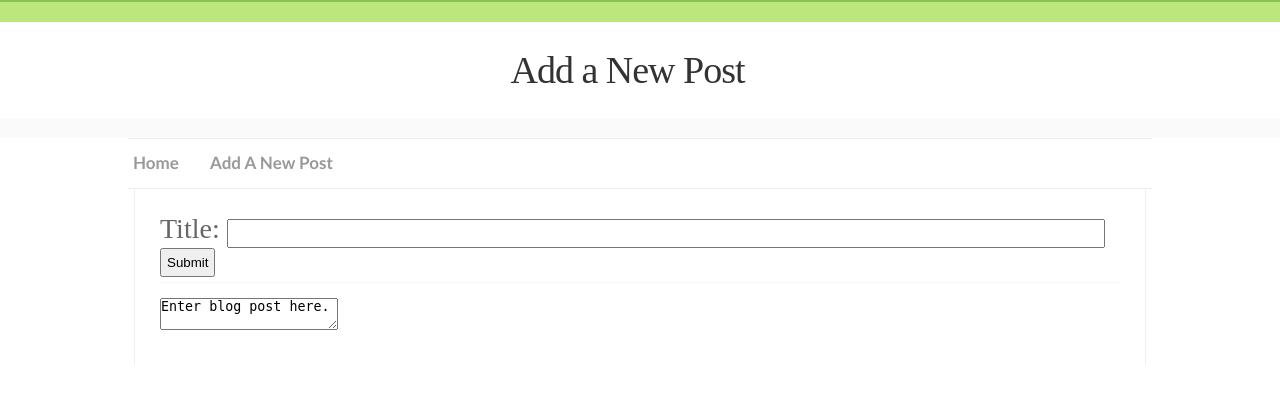
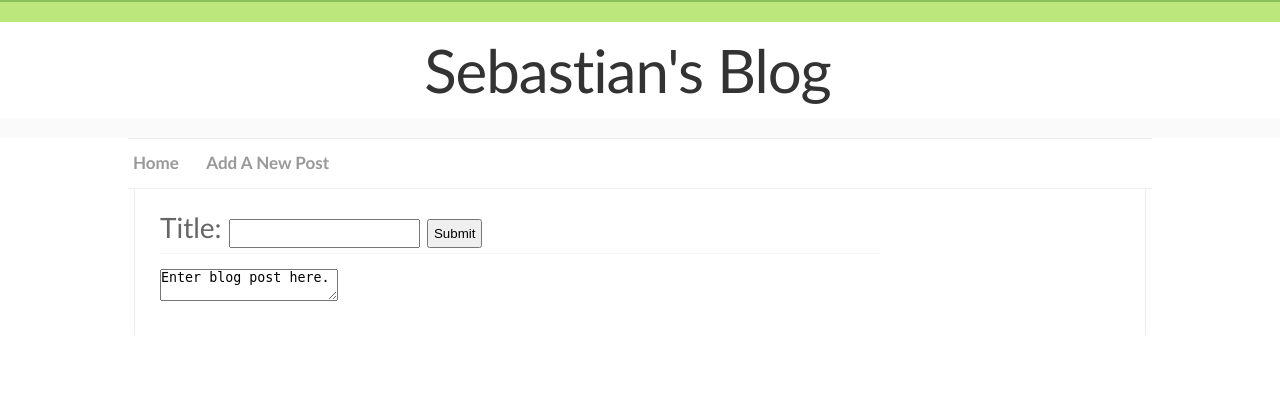
Before and after one commit to sgreenholtz/php_course_work, a PHP site: page /add_post.php in a window 1280 px wide. Shown: the top 404 px of the page. Run offline with PHP 8.4, Linux system fonts and the light colour scheme; some libraries are stand-ins or nearby versions.

Commit message:
Tweaked the nav and banner

```diff
--- a/project_3/add_post.php
+++ b/project_3/add_post.php
@@ -1,32 +1,19 @@
-<!DOCTYPE html>
-<html>
+<?php include_once('header.php') ?>
 
-    <head>
-        <title>Sebastian's Blog</title>
 
-        <link href="css/blog.css" rel="stylesheet" />
-        <script src="//tinymce.cachefly.net/4.2/tinymce.min.js"></script>
-        <script>tinymce.init({selector:'textarea'});</script>
-    </head>
-
-    <body>
-
-    <header>
-        <h1>Add a New Post</h1>
-    </header>
-
-    <?php include_once('navigation.php') ?>
 
 <div class="content">
 
     <form method="post" action="<?php echo $_SERVER['PHP_SELF'] ?>" id="blogform">
 
+        <div class="title">
             <!--Set the title-->
             <label for="title"><h2 id="postTitleLabel">Title: </label>
             <input type="text" name="title" id="postTitleContent" />
 
             <!--Submit-->
             <input type="submit" value="Submit" name="Submit" id="submit" /></h2>
+        </div>
 
         <!--Write the post-->
         <textarea name="blogpost" for="blogform">Enter blog post here.</textarea>
--- a/project_3/css/blog.css
+++ b/project_3/css/blog.css
@@ -1,6 +1,6 @@
 
 body {
-	font: 62.5%/1.6em "Lucida Grande", "Lucida Sans Unicode", verdana, geneva, sans-serif;
+	font: 62.5%/1.6em "Trebuchet MS", verdana, geneva, sans-serif;
 	color:#666;
 	margin:0;
 	border-top:2px solid #8BC159;
@@ -12,8 +12,8 @@ body {
 }
 
 h1 {
-	font-family:"Times New Roman", Times, serif;
-	font-size:3.8em;
+	font-family: "Trebuchet MS";
+	font-size:6em;
 	font-weight:normal;
 	color:#333;
 	letter-spacing:-1px;
@@ -124,7 +109,6 @@ nav li a.active {
 }
 
 .content h2 {
-	font-family:"Times New Roman", Times, serif;
 	font-size:2.8em;
 	font-weight:normal;
 	margin:15px 0;
@@ -242,9 +176,12 @@ a.more:hover {
 
 #postTitleContent {
 	padding: 5px;
-	width: 90%;
 }
 
 #submit {
 	padding: 5px;
 }
+
+.title {
+	width: 75%;
+}
--- a/project_3/header.php
+++ b/project_3/header.php
@@ -5,6 +5,20 @@
         <title>Sebastian's Blog</title>
 
         <link href="css/blog.css" rel="stylesheet" />
+        <script src="//tinymce.cachefly.net/4.2/tinymce.min.js"></script>
+        <script>tinymce.init({selector:'textarea'});</script>
     </head>
 
 <body>
+
+    <header>
+        <h1><a href="index.php">Sebastian's Blog</a></h1>
+    </header>
+
+    <nav>
+        <ul>
+            <li><a href="index.php">Home</a></li>
+            <li>&nbsp;&nbsp;&nbsp;&nbsp;&nbsp;&nbsp;</li>
+            <li><a href="add_post.php">Add A New Post</a></li>
+        </ul>
+    </nav>
--- a/project_3/index.php
+++ b/project_3/index.php
@@ -1,12 +1,6 @@
 <?php
     include('header.php');
 ?>
-
-    <header>
-        <h1>Sebastian's Blog</h1>
-    </header>
-
-    <?php include_once('navigation.php') ?>
 
     <div class="content">
         <p>Content Div Test</p>
--- a/project_3/navigation.php
+++ /dev/null
@@ -1,7 +0,0 @@
-<nav>
-    <ul>
-        <li><a href="index.php">Home</a></li>
-        <li>&nbsp;&nbsp;&nbsp;&nbsp;&nbsp;&nbsp;</li>
-        <li><a href="add_post.php">Add A New Post</a></li>
-    </ul>
-</nav>
```
Also changed, not shown: other parts of project_3/css/blog.css (+1 -66 lines). Lines whose indentation alone changed are shown as unchanged.
